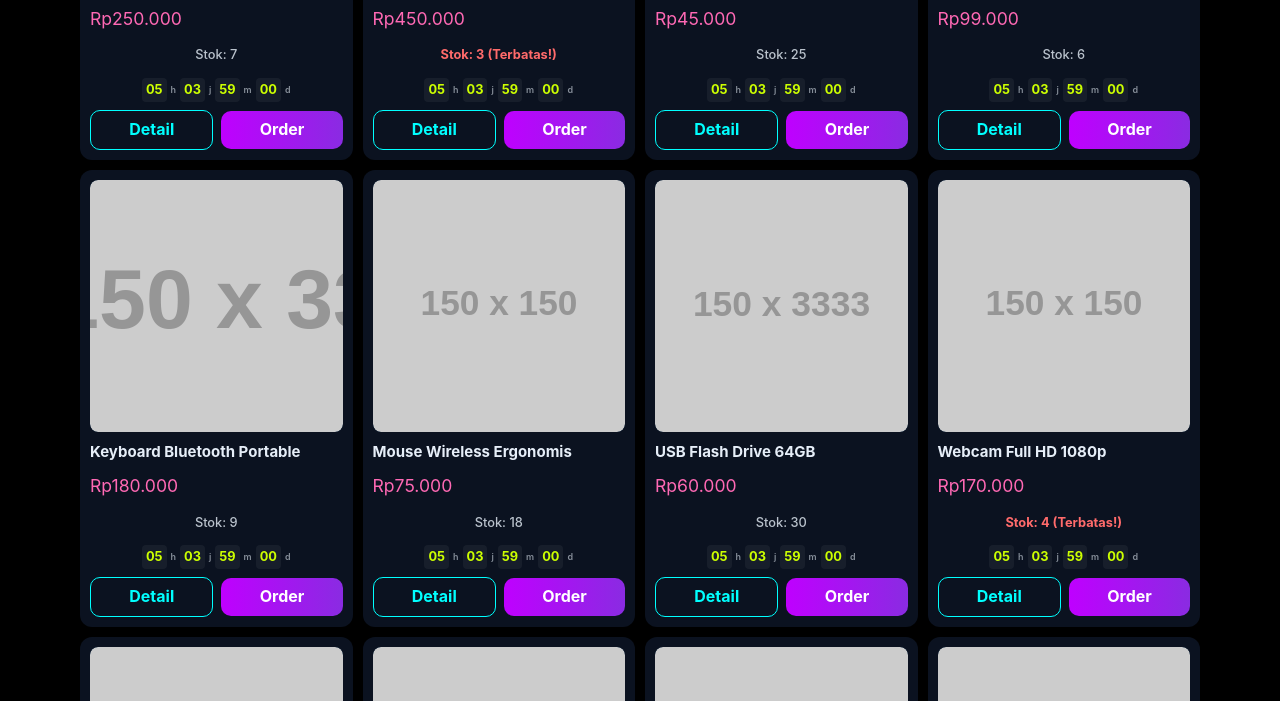
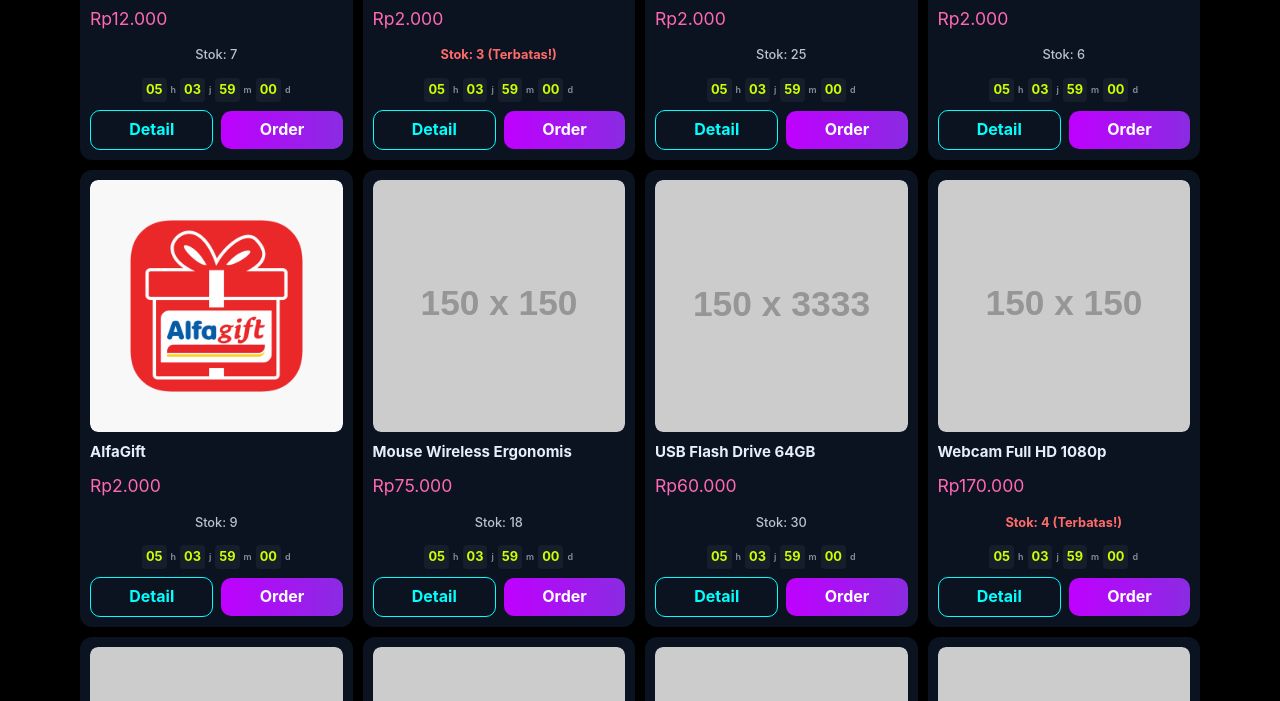
Before and after one commit to edoputra13/pase, a plain HTML site: page index.html in a window 1280 px wide. Shown: the part 1392-2093 px from the top of the page. Drawn offline with Linux system fonts and the light colour scheme; placeholder pictures from the web are drawn by us.

Commit message:
Update index.html

```diff
--- a/index.html
+++ b/index.html
@@ -650,16 +650,16 @@ const CATALOG = [
   {id:1,name:'WhatsApp',price:'Rp6.000',desc:'Garansi verif ulang 3 hari', stock: 15, image: 'whatsapp.png'},
   {id:2,name:'Gojek',price:'Rp3.000',desc:'Fee sudah termasuk setting pin gojek/gopay', stock: 5, image: 'gojek.jpg'},
   {id:3,name:'Gmail',price:'Rp2.000',desc:'Tidak ada garansi', stock: 2, image: 'gmail.png'}, // Low stock example
-  {id:4,name:'BliBli',price:'Rp1.500',desc:'Tidak ada garansi', stock: 0, image: 'blibli.png'}, // Out of stock example
+  {id:4,name:'BliBli',price:'Rp1.500',desc:'Tidak ada garansi', stock: 10, image: 'blibli.png'}, // Out of stock example
   {id:5,name:'Qpon',price:'Rp2.000',desc:'Garansi verif ulang 3 hari', stock: 20, image: 'qpon.jpg'},
   {id:6,name:'Fore',price:'Rp2.000',desc:'Tidak ada garansi dan pastikan device kamu bersih', stock: 8, image: 'fore.jpg'},
   {id:7,name:'Lazada',price:'Rp2.000',desc:'Tidak ada garansi', stock: 10, image: 'lazada.png'},
   {id:8,name:'Kopken',price:'Rp2.000',desc:'Tidak ada garansi', stock: 12, image: 'kopken.png'},
-  {id:9,name:'Earphone Bluetooth TWS',price:'Rp250.000',desc:'Kualitas suara premium, nyaman di telinga', stock: 7, image: 'https://via.placeholder.com/150/33FF57/FFFFFF?text=Earphone'},
-  {id:10,name:'Smartwatch Sporty',price:'Rp450.000',desc:'Monitor detak jantung, notifikasi pintar', stock: 3, image: 'https://via.placeholder.com/150/3357FF/FFFFFF?text=Smartwatch'},
-  {id:11,name:'Tripod Mini Fleksibel',price:'Rp45.000',desc:'Cocok untuk vlogging dan foto selfie', stock: 25, image: 'https://via.placeholder.com/150/FFFF33/000000?text=Tripod'},
-  {id:12,name:'Ring Light LED 10 inch',price:'Rp99.000',desc:'Pencahayaan sempurna untuk konten', stock: 6, image: 'https://via.placeholder.com/150/FF33FF/FFFFFF?text=RingLight'},
-  {id:13,name:'Keyboard Bluetooth Portable',price:'Rp180.000',desc:'Ringan, mudah dibawa, kompatibel luas', stock: 9, image: 'https://via.placeholder.com/150/33FFFF/000000?text=Keyboard'},
+  {id:9,name:'Whatsapp',price:'Rp12.000',desc:'Garansi verif/otp 30 hari, free 1x ganti nomor selama 30 hari', stock: 7, image: 'whatsapp.png'},
+  {id:10,name:'Tokopedia',price:'Rp2.000',desc:'Tidak ada garansi', stock: 3, image: 'tokped.png'},
+  {id:11,name:'Yahoo',price:'Rp2.000',desc:'Tidak ada garansi', stock: 25, image: 'yahoo.png'},
+  {id:12,name:'TikTok',price:'Rp2.000',desc:'Tidak ada garansi', stock: 6, image: 'tiktok.jpg'},
+  {id:13,name:'AlfaGift',price:'Rp2.000',desc:'Tidak ada garansi', stock: 9, image: 'alfagift.png'},
   {id:14,name:'Mouse Wireless Ergonomis',price:'Rp75.000',desc:'Nyaman digenggam, presisi tinggi', stock: 18, image: 'https://via.placeholder.com/150/FF3333/FFFFFF?text=Mouse'},
   {id:15,name:'USB Flash Drive 64GB',price:'Rp60.000',desc:'Penyimpanan data cepat dan aman', stock: 30, image: 'https://via.placeholder.com/150/3333FF/FFFFFF?text=FlashDrive'},
   {id:16,name:'Webcam Full HD 1080p',price:'Rp170.000',desc:'Video jernih untuk rapat online', stock: 4, image: 'https://via.placeholder.com/150/FF8833/FFFFFF?text=Webcam'},
```
